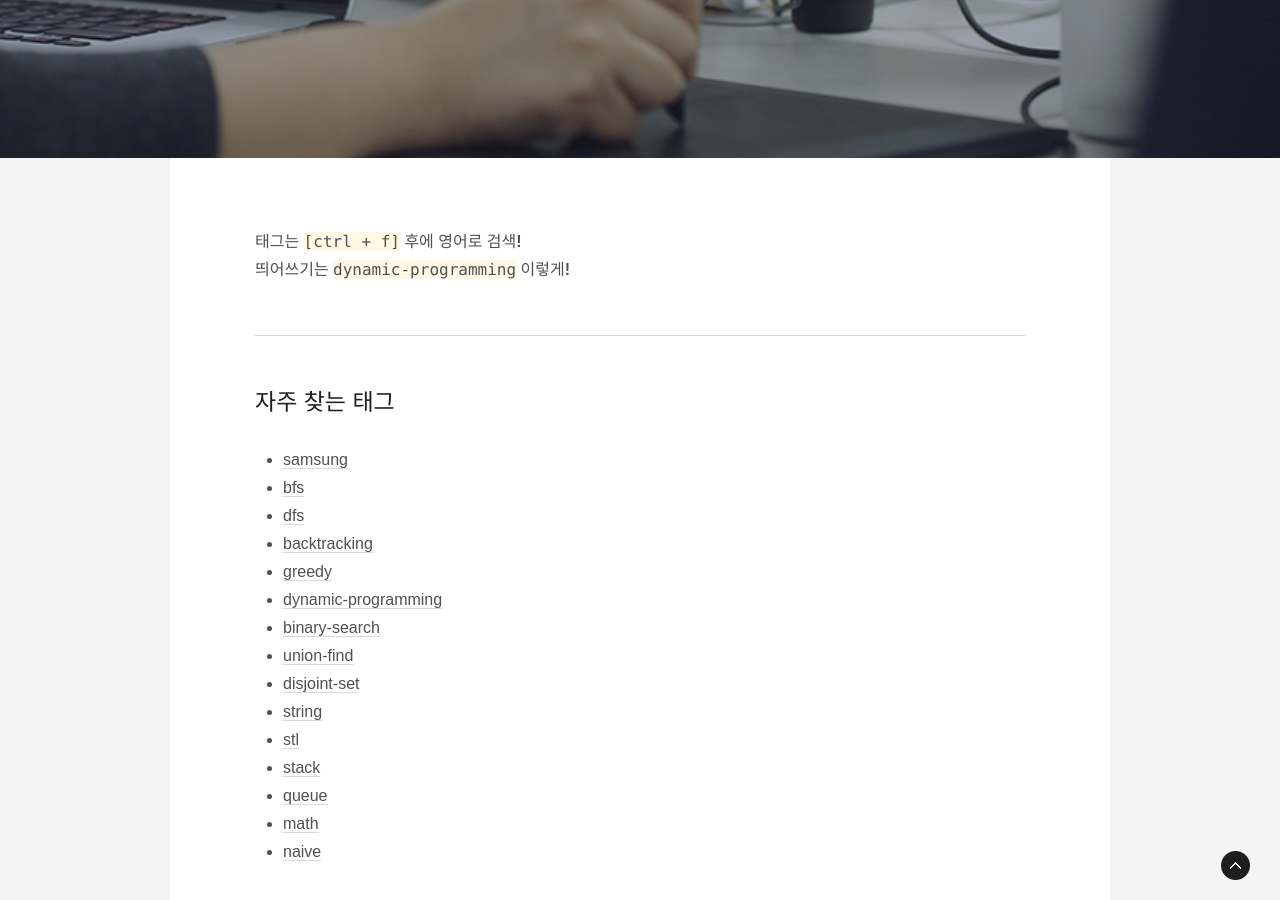
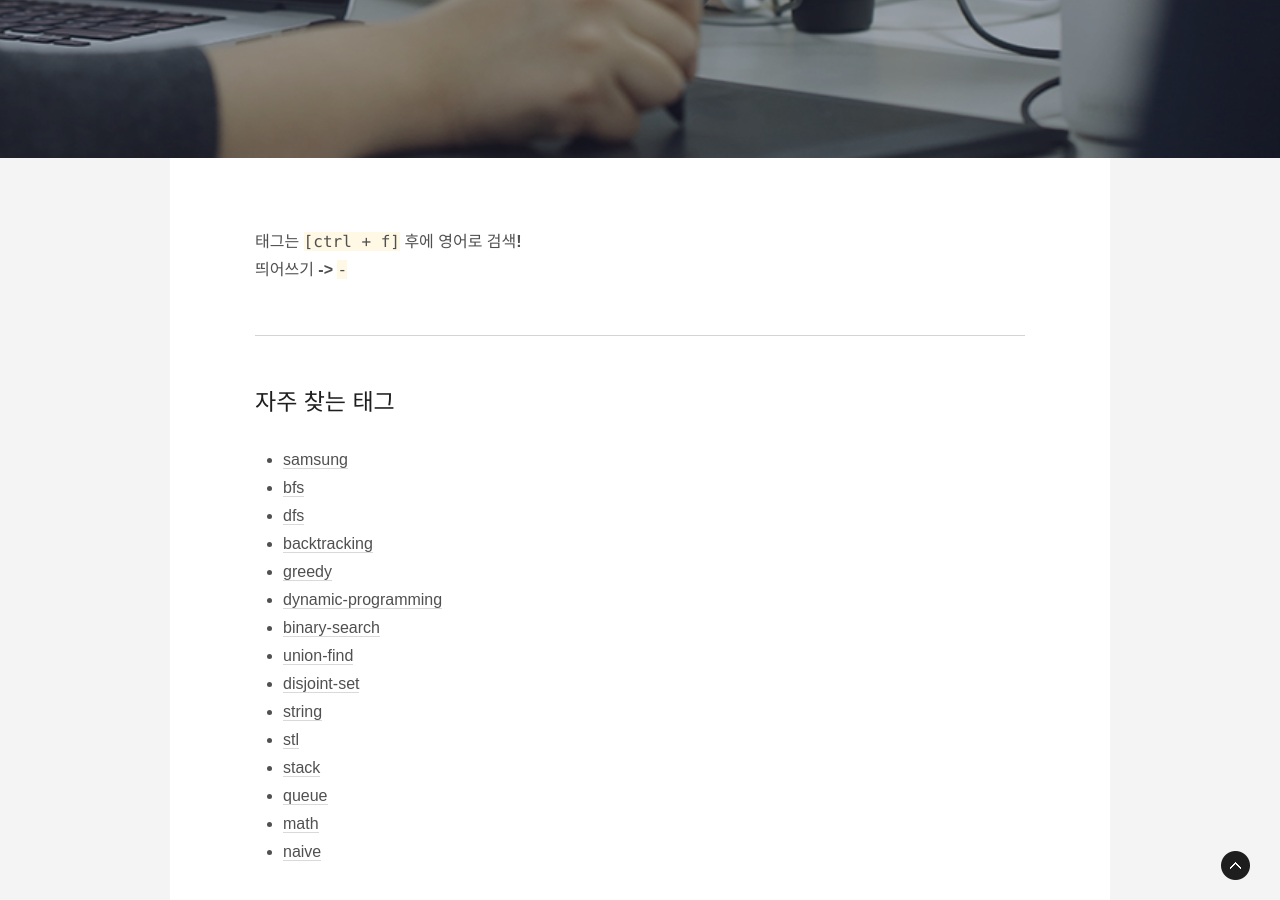
Before and after one commit to MilkClouds/milkclouds.github.io, a Jekyll site: the page built from tags.md, in a window 1280 px wide and 900 px high, scrolled down 363 px. Built offline with Jekyll 4.4.1, drawn with Linux system fonts in a browser that asks for light colours; some web fonts are replaced; comment, search, counter and statistics services are not loaded.

Commit message:
Update tags.md

```diff
--- a/tags.md
+++ b/tags.md
@@ -7,7 +7,7 @@ sitemap:
 ---
 
 **태그는 `[ctrl + f]` 후에 영어로 검색!**
-**띄어쓰기는 `dynamic-programming` 이렇게!**
+**띄어쓰기 -> `-`**
 
 ---
 
```
